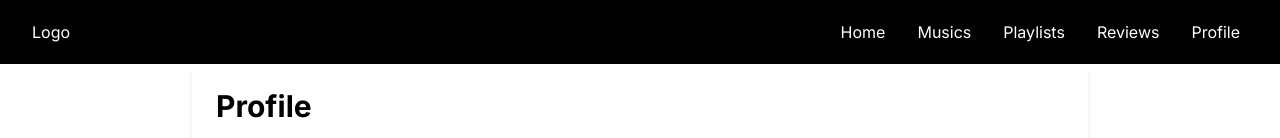
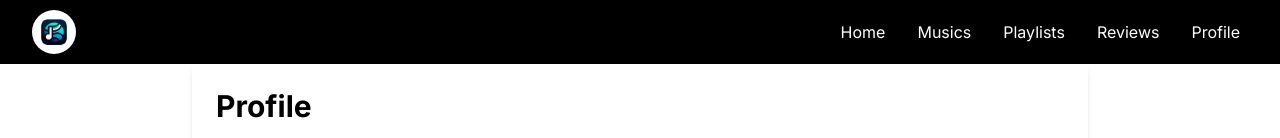
Before and after one commit to YanSz9/music-app, a Next.js app: page /profile in a window 1280 px wide. Shown: the top 138 px of the page. Built offline with nearby package versions, Linux system fonts and the light colour scheme; no server answers; grey boxes are pictures that could not be loaded.

Commit message:
feat: add logo

```diff
--- a/app/Navbar.jsx
+++ b/app/Navbar.jsx
@@ -15,8 +15,8 @@ const Navbar = () => {
                 <div className="flex items-center justify-between h-16">
                     <div className="flex items-center">
                         <div className="flex-shrink-0">
-                            <Link href="/" className="text-white">
-                                Logo
+                            <Link href="/">
+                                <img src="/logo.jpeg" alt="Logo" className="h-11 w-11 rounded-full object-cover" />
                             </Link>
                         </div>
                     </div>
```
Also changed, not shown: public/logo.jpeg (added).
